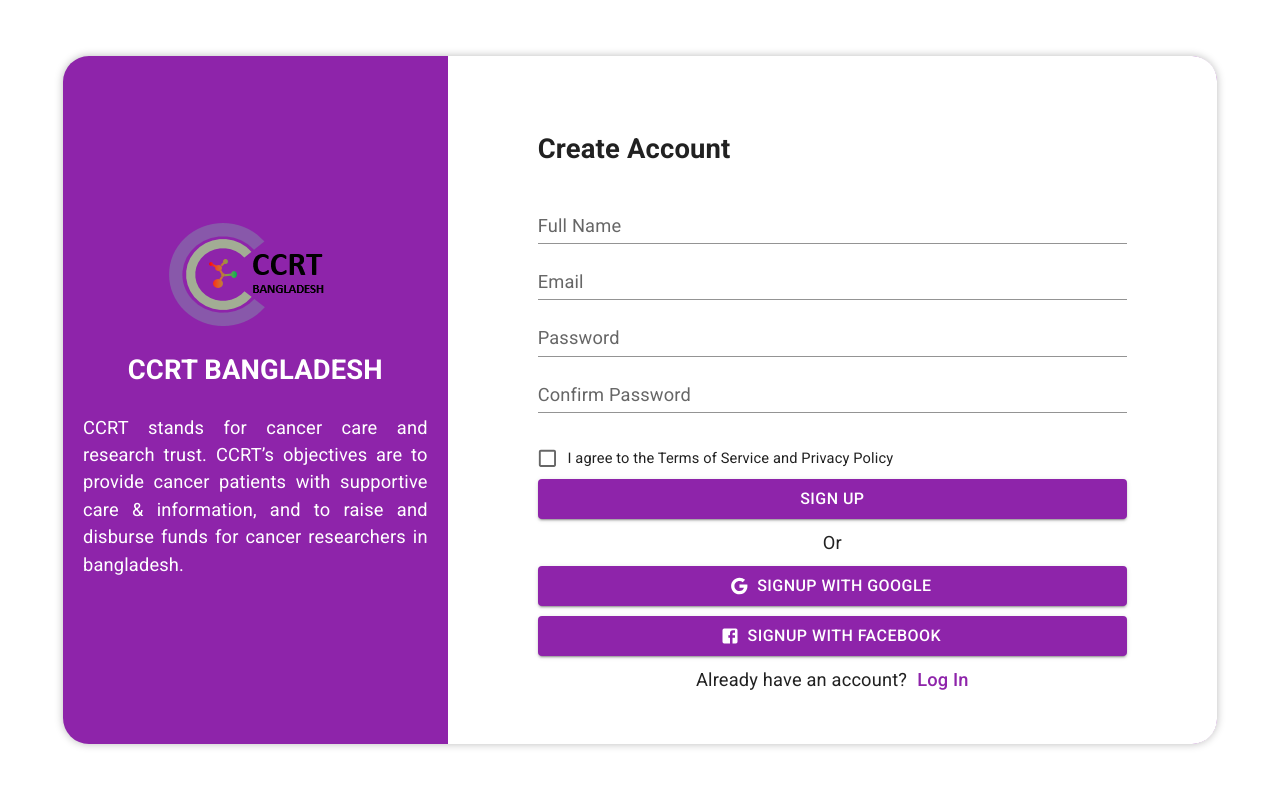
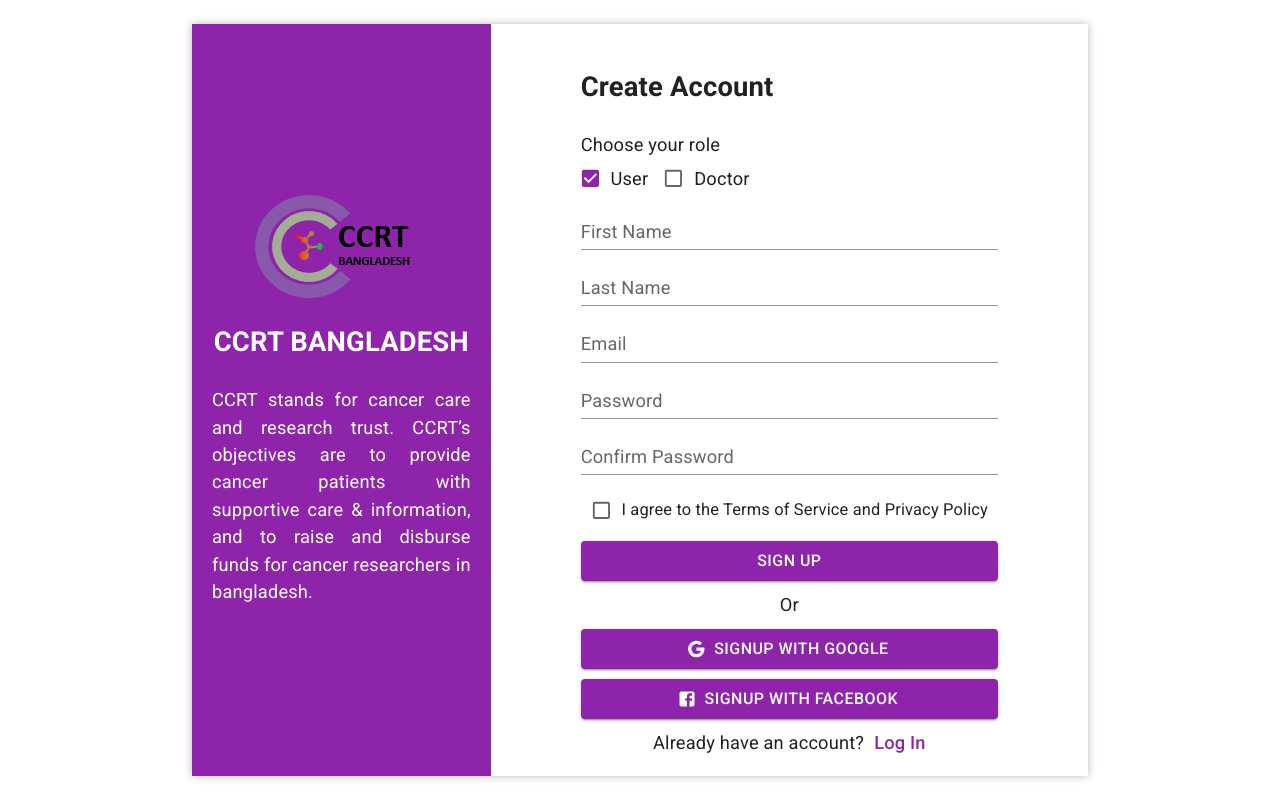
Before and after one commit to MoodsingerSF/ccrt-clinic, a Next.js app: page /signup in a window 1280 px wide. Built offline with nearby package versions, Linux system fonts and the light colour scheme.

Commit message:
ccrt-signup:rename verificationCodeModal, rename verificationCodeModal data,modified signup component,modified signup styles

```diff
--- a/components/modal/VerificationCodeModal.js
+++ b/components/modal/VerificationCodeModal.js
@@ -1,22 +1,40 @@
 import React, { useEffect, useState } from "react";
-import { Modal, Typography, Grid, TextField, Button } from "@mui/material";
+import {
+  Modal,
+  Typography,
+  Grid,
+  TextField,
+  Button,
+  useTheme,
+} from "@mui/material";
 import { DEFAULT_COLOR_MINUS_2 } from "../../misc/colors";
 import {
-  INITIALSECONDS,
+  INITIAL_SECONDS,
   MESSAGE,
   RESEND,
   SUBTITLE,
   TITLE,
   VERIFY_BUTTON,
 } from "../../data/signupVerificationCodeModal/data";
+import useMediaQuery from "@mui/material/useMediaQuery";
+import classNames from "classnames";
 import PropTypes from "prop-types";
 import { makeStyles } from "@mui/styles";
+import CustomButton from "../button/CustomButton";
 
-const VerificationCodeModal = ({ open, onClose }) => {
+const VerificationCodeModal = ({
+  openModal,
+  handleCloseVerificationCodeModal,
+}) => {
   const classes = useStyles();
-  const [seconds, setSeconds] = useState(INITIALSECONDS);
+  const theme = useTheme();
+
+  const matches = useMediaQuery(theme.breakpoints.up("sm"));
+  const matchesMD = useMediaQuery(theme.breakpoints.up("md"));
+  const matchesLG = useMediaQuery(theme.breakpoints.up("lg"));
+  const [seconds, setSeconds] = useState(INITIAL_SECONDS);
   const [disabled, setDisabled] = useState(true);
-  const [showContent, setShowContent] = useState(true);
+  const [showModalContent, setShowModalContent] = useState(true);
 
   useEffect(() => {
     let myInterval = setInterval(() => {
@@ -24,7 +42,7 @@
         setSeconds(seconds - 1);
       } else {
         setDisabled(false);
-        setShowContent(false);
+        setShowModalContent(false);
         clearInterval(myInterval);
       }
     }, 1000);
@@ -34,15 +52,26 @@
   }, [seconds]);
 
   return (
-    <Modal open={open} onClose={onClose}>
-      <Grid container className={classes.modal__container}>
+    <Modal open={openModal} onClose={handleCloseVerificationCodeModal}>
+      <Grid
+        container
+        // className={classes.modal__container}
+        className={classNames({
+          [classes.modal__container_Mobile]: !matches,
+          [classes.modal__container_DesktopSm]: matches,
+          [classes.modal__container_DesktopMd]: matchesMD,
+          [classes.modal__container_DesktopLg]: matchesLG,
+        })}
+      >
         <Grid container justifyContent="center" alignItems="center">
           <Typography variant="h6" component="h2">
             {TITLE}
           </Typography>
-          <Typography className={classes.modal__subtitle}>
-            {SUBTITLE}
-          </Typography>
+          <Grid container justifyContent="center" alignItems="center">
+            <Typography className={classes.modal__subtitle}>
+              {SUBTITLE}
+            </Typography>
+          </Grid>
         </Grid>
         <Grid container justifyContent="center" alignItems="center">
           <TextField
@@ -61,15 +90,15 @@
               disabled={disabled}
               className={classes.modal__resend}
               onClick={() => {
-                setSeconds(INITIALSECONDS);
+                setSeconds(INITIAL_SECONDS);
                 setDisabled(true);
-                setShowContent(true);
+                setShowModalContent(true);
                 //api
               }}
             >
               {RESEND}
             </Button>
-            {showContent ? (
+            {showModalContent ? (
               <Typography className={classes.modal__resend__timer}>
                 After {seconds} Secs
               </Typography>
@@ -77,13 +106,7 @@
           </Typography>
         </Grid>
         <Grid container justifyContent="center" alignItems="center">
-          <Button
-            variant="contained"
-            fullWidth
-            className={classes.modal__verify__button}
-          >
-            {VERIFY_BUTTON}
-          </Button>
+          <CustomButton title={VERIFY_BUTTON} />
         </Grid>
       </Grid>
     </Modal>
@@ -91,18 +114,37 @@
 };
 
 const useStyles = makeStyles({
-  modal__container: {
+  modal__container_Mobile: {
     position: "absolute",
     top: "50%",
     left: "50%",
     transform: "translate(-50%, -50%)",
     color: DEFAULT_COLOR_MINUS_2,
     textAlign: "center",
-    width: 400,
+    width: "90%",
     background: "#fff",
     borderRadius: "6px",
     padding: "50px 50px",
     boxShadow: 24,
+  },
+  modal__container_DesktopSm: {
+    position: "absolute",
+    top: "50%",
+    left: "50%",
+    transform: "translate(-50%, -50%)",
+    color: DEFAULT_COLOR_MINUS_2,
+    textAlign: "center",
+    width: "50%",
+    background: "#fff",
+    borderRadius: "6px",
+    padding: "50px 50px",
+    boxShadow: 24,
+  },
+  modal__container_DesktopMd: {
+    width: "50%",
+  },
+  modal__container_DesktopLg: {
+    width: "40%",
   },
   modal__subtitle: {
     marginBottom: "20px",
@@ -122,13 +164,10 @@
   modal__resend__timer: {
     fontSize: "100%",
   },
-  modal__verify__button: {
-    color: "white",
-  },
 });
 
 VerificationCodeModal.propTypes = {
-  open: PropTypes.bool.isRequired,
-  onClose: PropTypes.func.isRequired,
+  openModal: PropTypes.bool.isRequired,
+  handleCloseVerificationCodeModal: PropTypes.func.isRequired,
 };
 export default VerificationCodeModal;
--- a/data/signupVerificationCodeModal/data.js
+++ b/data/signupVerificationCodeModal/data.js
@@ -3,4 +3,4 @@
 export const MESSAGE = `Don't get a code?`;
 export const RESEND = "Resend";
 export const VERIFY_BUTTON = "Verify";
-export const INITIALSECONDS = 5;
+export const INITIAL_SECONDS = 15;
--- a/pages/signup.js
+++ b/pages/signup.js
@@ -47,19 +47,28 @@
   const matchesMD = useMediaQuery(theme.breakpoints.up("md"));
   const matchesLG = useMediaQuery(theme.breakpoints.up("lg"));
 
-  const [name, setName] = useState("");
+  const [userType, setUserType] = useState("user");
+  const [firstName, setFirstName] = useState("");
+  const [lastName, setLastName] = useState("");
   const [email, setEmail] = useState("");
   const [password, setPassword] = useState("");
   const [confirmedPassword, setConfirmedPassword] = useState("");
   const [policy, setPolicy] = useState(false);
   const [showError, setShowError] = useState(false);
-  const [open, setOpen] = React.useState(false);
+  const [openModal, setOpenModal] = useState(false);
 
-  const handleOpen = () => setOpen(true);
-  const handleClose = () => setOpen(false);
+  const handleOpen = () => setOpenModal(true);
+  const handleCloseVerificationCodeModal = () => setOpenModal(false);
 
-  const handleName = (e) => {
-    setName(e.target.value);
+  const handleUserTypeChange = (e) => {
+    setUserType(e.target.value);
+  };
+
+  const handleFirstName = (e) => {
+    setFirstName(e.target.value);
+  };
+  const handleLastName = (e) => {
+    setLastName(e.target.value);
   };
   const handleEmail = (e) => {
     setEmail(e.target.value);
@@ -75,7 +84,9 @@
   };
 
   const handleSubmitForm = () => {
-    if (validate(name, email, password, confirmedPassword, policy)) {
+    if (
+      validate(firstName, lastName, email, password, confirmedPassword, policy)
+    ) {
       // if everything is alright, send verification code
       handleOpen();
     } else {
@@ -83,10 +94,18 @@
     }
   };
 
-  const validate = (name, email, password, confirmPassword, policy) => {
+  const validate = (
+    firstName,
+    lastName,
+    email,
+    password,
+    confirmPassword,
+    policy
+  ) => {
     let isEverythingAllRight = true;
     isEverythingAllRight =
-      validateName(name) &&
+      validateName(firstName) &&
+      validateName(lastName) &&
       validateEmail(email) &&
       validatePassword(password) &&
       validateConfirmPassword(confirmPassword, password) &&
@@ -129,12 +148,47 @@
           >
             <h2>{SIGN_UP_TITLE}</h2>
             <Grid container>
+              <Grid container>
+                <Typography>Choose your role</Typography>
+                <Grid container justifyContent="flex-start" alignItems="center">
+                  <FormControlLabel
+                    control={
+                      <Checkbox
+                        size="small"
+                        value="user"
+                        checked={userType === "user"}
+                        onChange={handleUserTypeChange}
+                      />
+                    }
+                    label={<Typography>User</Typography>}
+                  />
+                  <FormControlLabel
+                    control={
+                      <Checkbox
+                        size="small"
+                        value="doctor"
+                        checked={userType === "doctor"}
+                        onChange={handleUserTypeChange}
+                      />
+                    }
+                    label={<Typography>Doctor</Typography>}
+                  />
+                </Grid>
+              </Grid>
               <SignUpTextField
-                label="Full Name"
+                label="First Name"
                 type="text"
-                value={name}
-                onChange={handleName}
-                error={showError && !validateName(name)}
+                value={firstName}
+                onChange={handleFirstName}
+                error={showError && !validateName(firstName)}
+                errorText={formErrors.name}
+              />
+              <SignUpTextField
+                label="Last Name"
+                type="text"
+                value={lastName}
+                onChange={handleLastName}
+                error={showError && !validateName(lastName)}
                 errorText={formErrors.name}
               />
               <SignUpTextField
@@ -174,11 +228,17 @@
                   />
                 }
                 label={
-                  <Typography className={classes.termsTextStyle}>
+                  <Typography
+                    // className={classes.termsTextStyle}
+                    className={classNames({
+                      [classes.termsTextStyle__Mobile]: !matches,
+                      [classes.termsTextStyle__DesktopMd]: matchesMD,
+                    })}
+                  >
                     {TERMS_CONDITIONS}
                   </Typography>
                 }
-                style={{ marginTop: "20px" }}
+                style={{ margin: "10px 0" }}
               />
               {showError && !policy && (
                 <Typography
@@ -221,7 +281,14 @@
               </Link>
             </Grid>
           </Grid>
-          {open && <VerificationCodeModal open={open} onClose={handleClose} />}
+          {openModal && (
+            <VerificationCodeModal
+              openModal={openModal}
+              handleCloseVerificationCodeModal={
+                handleCloseVerificationCodeModal
+              }
+            />
+          )}
         </Grid>
       </Grid>
     </>
--- a/styles/signupstyles.js
+++ b/styles/signupstyles.js
@@ -12,12 +12,16 @@
       background: theme.palette.primary.main,
     },
     containerDesktopMd: {
-      borderRadius: "26px",
-      width: "900px",
-      margin: "10px auto",
+      // borderRadius: "26px",
+      // width: "900px",
+      // height: "95vh",
+      width: "90%",
+      // margin: "10px auto",
     },
     containerDesktopLg: {
-      width: "1154px",
+      width: "70%",
+      // width: "1154px",
+      // borderRadius: "26px",
     },
     ccrt__signup__right: {
       background: "#fff",
@@ -29,10 +33,11 @@
       padding: "20px 50px",
     },
     ccrt__signup__right__Md: {
-      width: "729px",
-      padding: "50px 90px",
-      borderTopRightRadius: "25px",
-      borderBottomRightRadius: "25px",
+      // width: "729px",
+      width: "50%",
+      padding: "20px 90px",
+      // borderTopRightRadius: "25px",
+      // borderBottomRightRadius: "25px",
     },
     linkStyle: {
       textDecoration: "none",
@@ -40,9 +45,12 @@
       fontWeight: "500",
       marginLeft: "10px",
     },
-    termsTextStyle: {
+    termsTextStyle__Mobile: {
       fontSize: "80%",
       color: theme.palette.grey[900],
+    },
+    termsTextStyle__DesktopMd: {
+      fontSize: "90%",
     },
     ccrt__signup__policyError__text: {
       color: "red",
```
